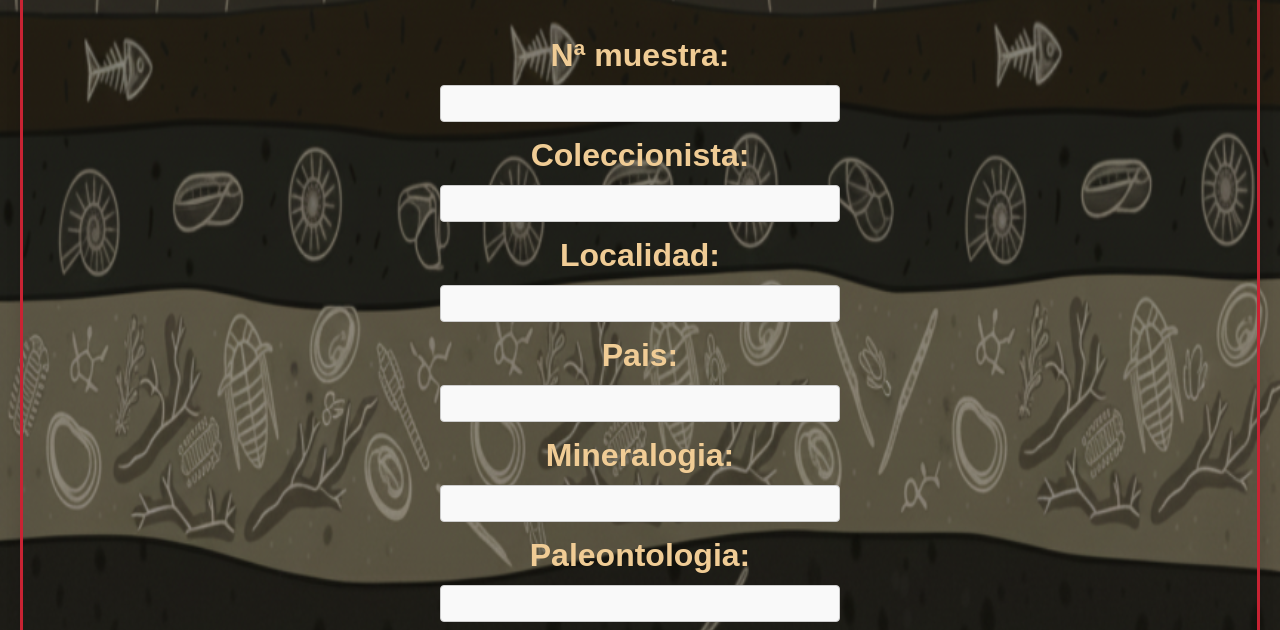
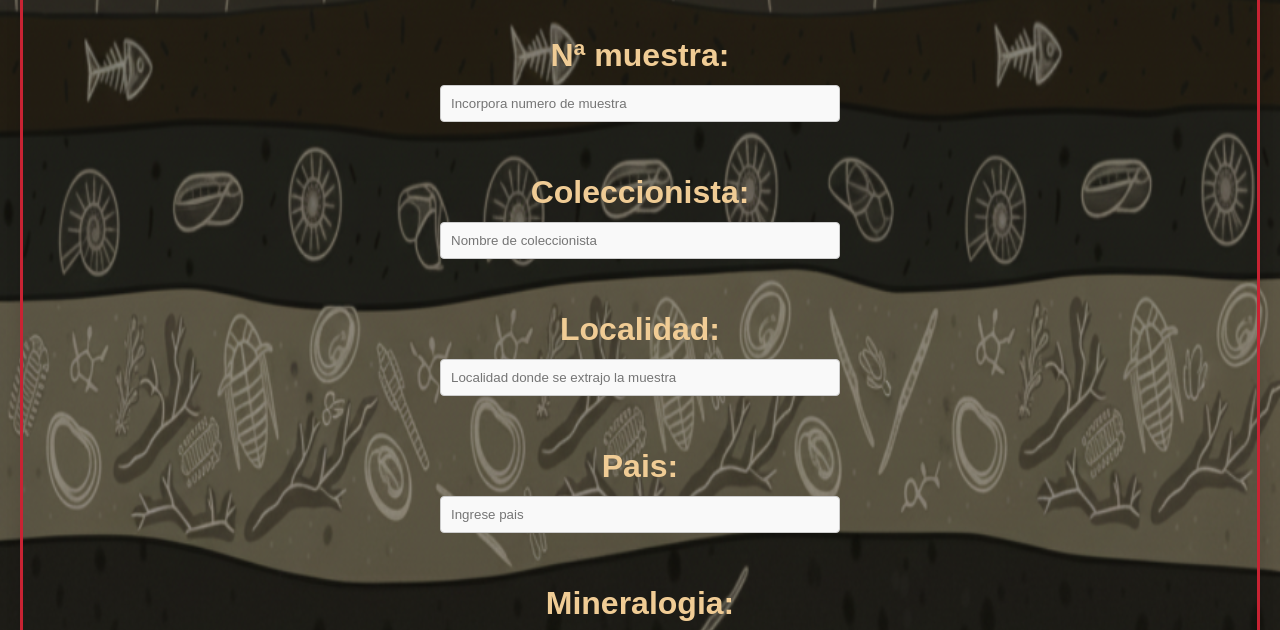
Before and after one commit to MartinCalvi/Coleccion-arenas, a plain HTML site: page index.html in a window 1280 px wide. Shown: the part 309-939 px from the top of the page. Drawn offline with Linux system fonts and the light colour scheme; a web font is replaced by a local one.

Commit message:
Add files via upload

```diff
--- a/index.html
+++ b/index.html
@@ -5,7 +5,7 @@
     <meta name="viewport" content="width=device-width, initial-scale=1.0">
     <title>Registro Geológico 🌍</title>
     <link rel="stylesheet" href="estilos/style.css">
-    <link rel="icon" href="img/fosil.png" type="image/png">
+    <link rel="icon" href="img/icono-2.png" type="image/png">
 </head>
 <body>
     <div class="container">
@@ -16,32 +16,39 @@
             <form id="formularioMuestra">
                 <div>
                     <label for="numeroMuestra">Nª muestra:</label>
-                    <input type="text" id="numeroMuestra" required>
+                    <input type="text" id="numeroMuestra" required placeholder="Incorpora numero de muestra">
                 </div>
+                <br>
                 <div>
                     <label for="coleccionista">Coleccionista:</label>
-                    <input type="text" id="coleccionista" required>
+                    <input type="text" id="coleccionista" required placeholder="Nombre de coleccionista">
                 </div>
+                <br>
                 <div>
                     <label for="localidad">Localidad:</label>
-                    <input type="text" id="localidad" required>
+                    <input type="text" id="localidad" required placeholder="Localidad donde se extrajo la muestra">
                 </div>
+                <br>
                 <div>
                     <label for="pais">Pais:</label>
-                    <input type="text" id="pais" required>
+                    <input type="text" id="pais" required placeholder="Ingrese pais">
                 </div>
+                <br>
                 <div>
                     <label for="mineralogia">Mineralogia:</label>
-                    <input type="text" id="mineralogia" required>
+                    <input type="text" id="mineralogia" required placeholder="Ingrese minerales que se encontraron">
                 </div>
+                <br>
                 <div>
                     <label for="paleontologia">Paleontologia:</label>
-                    <input type="text" id="paleontologia" required>
+                    <input type="text" id="paleontologia" required placeholder="Ingrese fósiles que se encontraron">
                 </div>
+                <br>
                 <div>
                     <label for="latitud">Latitud (Opcional):</label>
                     <input type="text" id="latitud" placeholder="Ej: 34.6037">
                 </div>
+                <br>
                 <div>
                     <label for="longitud">Longitud (Opcional):</label>
                     <input type="text" id="longitud" placeholder="Ej: -58.3816">
```
